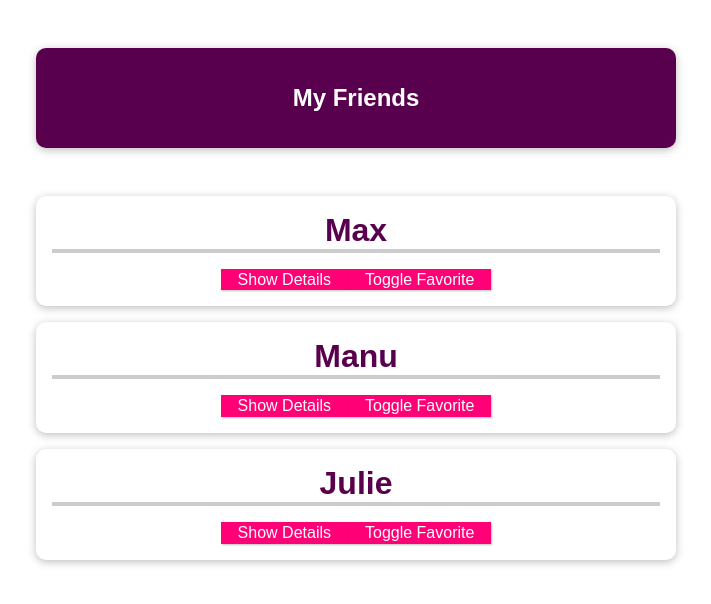
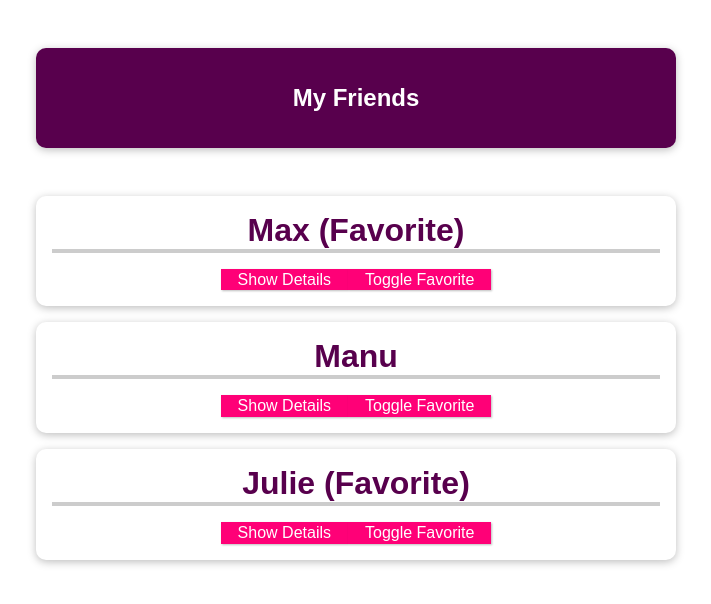
Before and after one commit to biachalegre/vuejs-studies, a Vue app in the folder projetos/projeto-01/: page / in a window 1280 px wide. Shown: the top 604 px of the page, without its empty margins (284-995 px from the left). Built offline with nearby package versions, Linux system fonts and the light colour scheme.

Commit message:
Emitting Custom Eventes (Child Parent Comunication)

```diff
--- a/projetos/projeto-01/src/App.vue
+++ b/projetos/projeto-01/src/App.vue
@@ -5,10 +5,12 @@
       <friend-contact
         v-for="friend in friends"
         :key="friend.id"
+        :id="friend.id"
         :name="friend.name"
         :phone-number="friend.phone"
         :email-adress="friend.email"
-        :is-favorite="false"
+        :is-favorite="friend.isFavorite"
+        @toggle-favorite="toggleFavoriteStatus"
       ></friend-contact>
     </ul>
   </section>
@@ -23,21 +25,30 @@
           id: 'f1',
           name: 'Max',
           phone: '01234 5678',
-          email: 'max@localhost.com'
+          email: 'max@localhost.com',
+          isFavorite: true
         },
         {
           id: 'f2',
           name: 'Manu',
           phone: '12345 6789',
-          email: 'manu@localhost.com'
+          email: 'manu@localhost.com',
+          isFavorite: false
         },
         {
           id: 'f3',
           name: 'Julie',
           phone: '23456 7890',
-          email: 'julie@localhost.com'
+          email: 'julie@localhost.com',
+          isFavorite: true
         }
       ]
+    }
+  },
+  methods: {
+    toggleFavoriteStatus(friendId) {
+      const identifiedFriend = this.friends.find((friend) => friend.id === friendId)
+      identifiedFriend.isFavorite = !identifiedFriend.isFavorite
     }
   }
 }
--- a/projetos/projeto-01/src/components/FriendContact.vue
+++ b/projetos/projeto-01/src/components/FriendContact.vue
@@ -1,6 +1,6 @@
 <template>
   <li>
-    <h2>{{ name }} {{ friendIsFavorite ? '(Favorite)' : '' }}</h2>
+    <h2>{{ name }} {{ isFavorite ? '(Favorite)' : '' }}</h2>
     <button @click="toggleDetails">{{ detailsAreVisible ? 'Hide' : 'Show' }} Details</button>
     <button @click="toggleFavorite">Toggle Favorite</button>
     <ul v-if="detailsAreVisible">
@@ -13,6 +13,10 @@
 <script>
 export default {
   props: {
+    id: {
+      type: String,
+      required: true
+    },
     name: {
       type: String,
       required: true
@@ -33,8 +37,7 @@
   },
   data() {
     return {
-      detailsAreVisible: false,
-      friendIsFavorite: this.isFavorite
+      detailsAreVisible: false
     }
   },
   methods: {
@@ -42,7 +45,8 @@
       this.detailsAreVisible = !this.detailsAreVisible
     },
     toggleFavorite() {
-      this.friendIsFavorite = !this.friendIsFavorite
+      // Cria um evento personalizado
+      this.$emit('toggle-favorite', this.id)
     }
   }
 }
```
